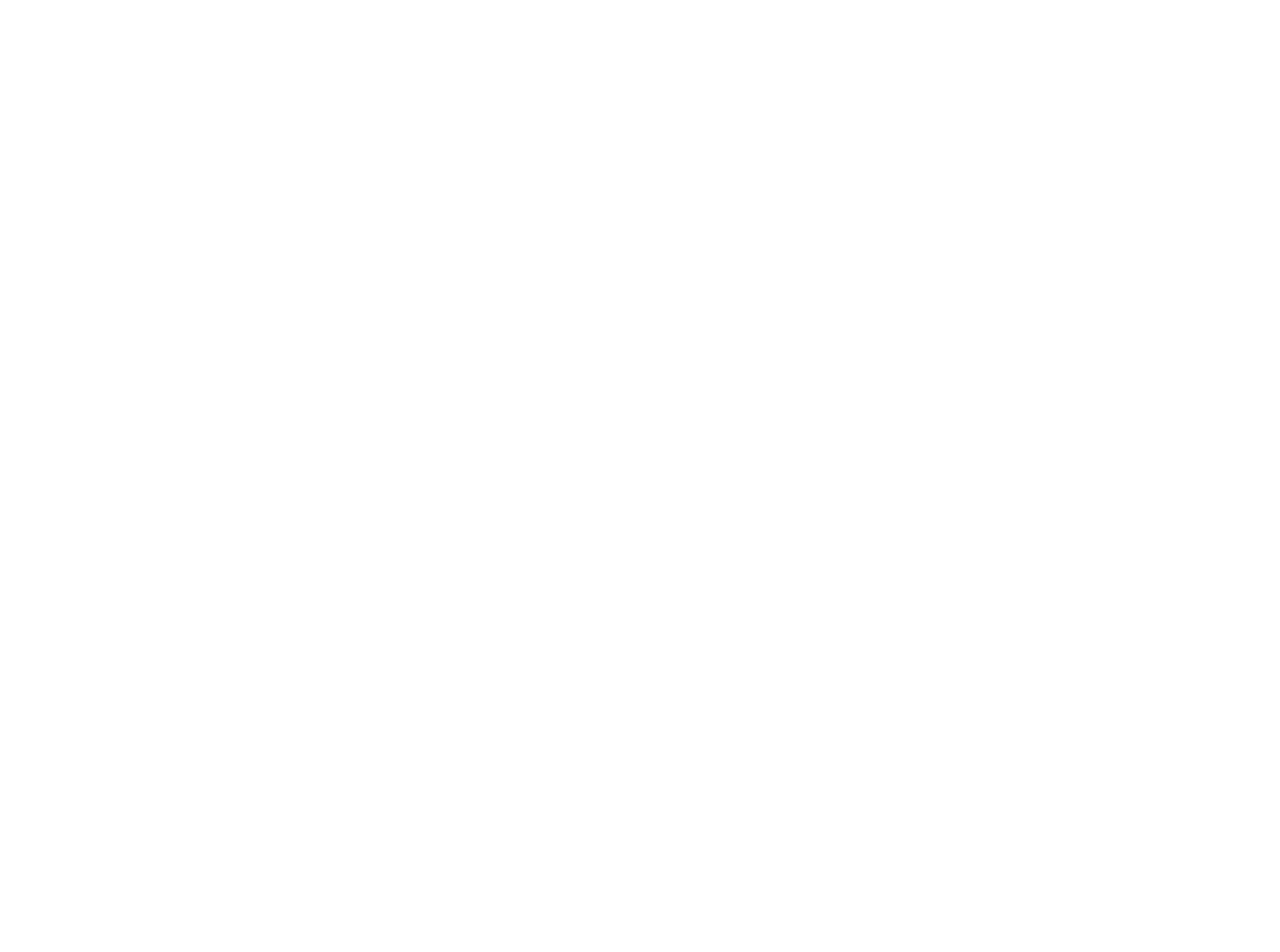
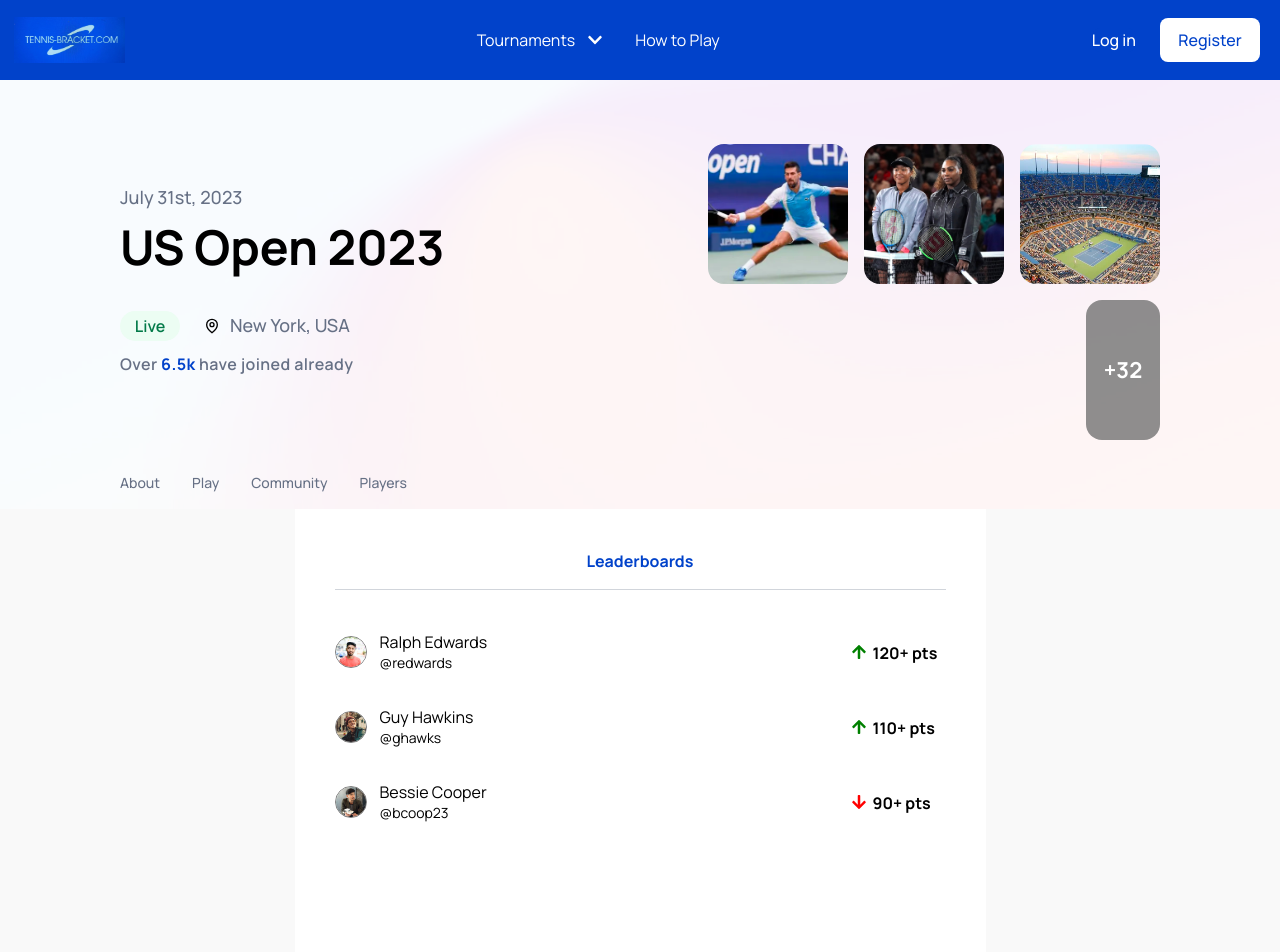
Before and after one commit to danyalahmad2000/tennis-bracket, a React (Vite) app: page /community in a window 1280 px wide. Before the commit this address had no page. Shown: the top 952 px of the page. Before the commit the page ends 800 px from the top, so only its background shows below. Built offline with nearby package versions, Linux system fonts and the light colour scheme.

Commit message:
Community Page ended

```diff
--- /dev/null
+++ b/src/components/community/Community_LeaderBoard.jsx
@@ -0,0 +1,41 @@
+import React from "react";
+import { FaArrowUp, FaArrowDown } from "react-icons/fa";
+
+const Community_LeaderBoard = ({ members }) => {
+  return (
+    <>
+      {members.map((member, index) => (
+        <div key={index} className="w-[611px] h-[75px] flex justify-between">
+          <div className="w-[200px] h-[43px] flex flex-row items-center justify-between my-auto">
+            <img
+              className="size-[32px] rounded-full border-solid border-[1px] border-[#7D7D7D]"
+              src={member.image}
+              alt=""
+            />
+
+            <div className="w-[155px] h-[43px] flex flex-col justify-between">
+              <p className="h-[22px] text-[16px]">{member.name}</p>
+              <p className="font-[400] text-[14px]">@{member.username}</p>
+            </div>
+          </div>
+          <div className="w-[95px] h-[22px] my-auto flex flex-row items-center">
+            {member.arrow === "green" ? (
+              <div className="size-[16px]">
+                <FaArrowUp style={{ color: "green" }} />
+              </div>
+            ) : (
+              <div className="size-[16px]">
+                <FaArrowDown style={{ color: "red" }} />
+              </div>
+            )}
+            <div className="ml-[6px] w-[75px] h-[22px] text-[16px] font-[700]">
+              {member.points}+ pts
+            </div>
+          </div>
+        </div>
+      ))}
+    </>
+  );
+};
+
+export default Community_LeaderBoard;
--- /dev/null
+++ b/src/components/community/membersData.js
@@ -0,0 +1,32 @@
+// playersData.js
+import avatarImg01 from "../../assets/images/avatar-img.png"
+import avatarImg02 from "../../assets/images/avatar-img-2.png"
+import avatarImg03 from "../../assets/images/avatar-img-3.png"
+
+const membersData = [
+  {
+    name: "Ralph Edwards",
+    username:"redwards",
+    points: 120,
+    arrow: "green",
+    image: avatarImg01 // Adjust the path according to your folder structure
+  },
+  {
+    name: "Guy Hawkins",
+    username:"ghawks",
+    points: 110,
+    arrow: "green",
+    image: avatarImg02  // Adjust the path according to your folder structure
+  },
+  {
+    name: "Bessie Cooper",
+    username: "bcoop23",
+    points: 90,
+    arrow: "red",
+    image: avatarImg03  // Adjust the path according to your folder structure
+  },
+
+  // Add more player objects here as needed
+];
+
+export default membersData;
--- /dev/null
+++ b/src/pages/Community.jsx
@@ -0,0 +1,34 @@
+import React from "react";
+import Header from "../components/header/Header";
+import Footer from "../components/footer/Footer";
+import CTA from "../components/cta/CTA";
+import Community_LeaderBoard from "../components/community/Community_LeaderBoard";
+import membersData from "../components/community/membersData";
+
+const Players = () => {
+  return (
+    <>
+      <Header />
+      <div className="w-full h-[884px] apply_bg">
+        <div className="w-[691px] h-[884px] mx-auto flex flex-col bg-white">
+          <div className="w-[611px] h-[46px] mt-[40px] mx-auto relative">
+            <h1 className="text-[16px] font-[700] text-primaryColor text-center">
+              Leaderboards
+            </h1>
+            <div className="absolute bottom-0 left-0 w-full h-[1px] bg-gray-300"></div>
+          </div>
+          <div className="w-[611px] h-[750px] mx-auto my-[24px] overflow-hidden">
+            <Community_LeaderBoard members={membersData} />
+          </div>
+          <button className="w-[611px] h-[44px] mb-[40px] mx-auto rounded-[8px] text-primaryColor text-[16px] text-center font-[500] border-[1px]">
+            Start Group Chat
+          </button>
+        </div>
+      </div>
+      <CTA />
+      <Footer />
+    </>
+  );
+};
+
+export default Players;
--- a/src/routes/Routers.jsx
+++ b/src/routes/Routers.jsx
@@ -5,6 +5,7 @@
 import Signup from '../pages/Signup';
 import About from '../pages/About';
 import Players from '../pages/Players';
+import Community from '../pages/Community';
 
 const Routers = () => {
   return (
@@ -15,6 +16,7 @@
       <Route path="/signup" element={<Signup />} />
       <Route path="/about" element={<About/>} />
       <Route path="/players" element={<Players/>} />
+      <Route path="/community" element={<Community/>} />
     </Routes>
   )
 }
```
